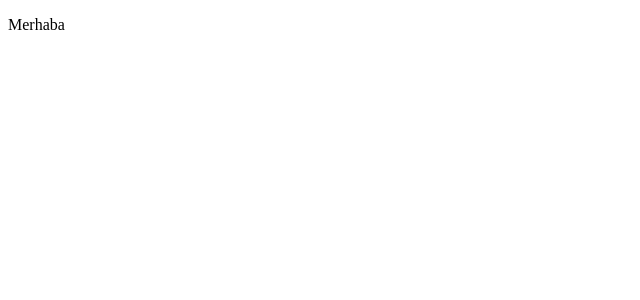
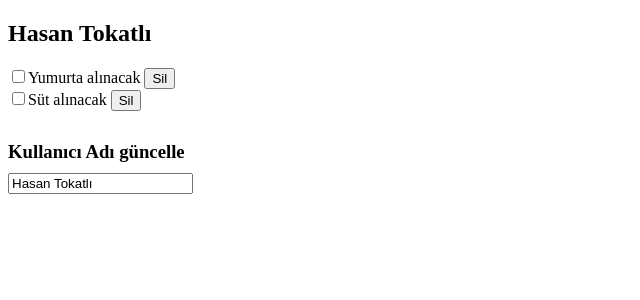
Before and after one commit to Melissacakil/hafta10, a React (Create React App) app: page / in a window 1280 px wide. Shown: the top 300 px of the page, without its empty margins (0-640 px from the left). Built offline with nearby package versions, Linux system fonts and the light colour scheme.

Commit message:
usereducer örnekleri yapıldı.

```diff
--- a/src/App.js
+++ b/src/App.js
@@ -1,5 +1,57 @@
+import { useReducer } from "react";
+
+const ilkVeri = [
+  {
+    id: 1,
+    baslik: "Yumurta alınacak",
+    durum: false,
+  },
+
+  {
+    id: 2,
+    baslik: "Süt alınacak",
+    durum: false,
+  },
+];
+
+const reducerFonksiyonu = (state, aksiyon) => {
+  switch (aksiyon.type) {
+    case "COMPLETE":
+      return state.map((yapilacakIs) => {
+        if (yapilacakIs.id === aksiyon.id) {
+          return { ...yapilacakIs, durum: !yapilacakIs.durum };
+        } else {
+          return yapilacakIs;
+        }
+      });
+    default:
+      return state;
+  }
+};
+
 function App() {
-  return <p>Merhaba</p>;
+  const [yapilacaklar, vekilFonksiyon] = useReducer(reducerFonksiyonu, ilkVeri);
+
+  const tamamlamaGuncelle = (yapilacakIs) => {
+    vekilFonksiyon({ type: "COMPLETE", id: yapilacakIs.id });
+  };
+
+  return (
+    <>
+      {yapilacaklar.map((yapilacakIs) => (
+        <div key={yapilacakIs.id}>
+          <label>
+            <input
+              type="checkbox"
+              checked={yapilacakIs.durum}
+              onChange={() => tamamlamaGuncelle(yapilacakIs)}
+            />
+            {yapilacakIs.baslik}
+          </label>
+        </div>
+      ))}
+    </>
+  );
 }
 
 export default App;
--- /dev/null
+++ b/src/App3.jsx
@@ -0,0 +1,109 @@
+//App2 komponentinin useReducer ile yeniden yazılmış hali
+
+import { useReducer } from "react";
+
+const ilkVeri = [
+  {
+    id: 1,
+    baslik: "Yumurta alınacak",
+    durum: false,
+  },
+
+  {
+    id: 2,
+    baslik: "Süt alınacak",
+    durum: false,
+  },
+];
+
+const yapilacaklarReducer = (state, aksiyon) => {
+  switch (aksiyon.type) {
+    case "DURUM_DEGISTIR":
+      return state.map((yapilacakIs) => {
+        if (aksiyon.id === yapilacakIs.id) {
+          return { ...yapilacakIs, durum: !yapilacakIs.durum };
+        } else {
+          return yapilacakIs;
+        }
+      });
+
+    case "IS_SIL":
+      return state.filter((yapilacakIs) => {
+        if (aksiyon.id != yapilacakIs.id) return yapilacakIs;
+      });
+
+    default:
+      return state;
+  }
+};
+
+const kullaniciReducer = (state, aksiyon) => {
+  switch (aksiyon.type) {
+    case "ISIM_DEGISTIR":
+      return aksiyon.yeniDeger;
+
+    default:
+      return state;
+  }
+};
+
+function App() {
+  const [yapilacaklar, yapilacaklarVekilFonksiyonu] = useReducer(
+    yapilacaklarReducer,
+    ilkVeri
+  );
+  const [kullanici, kullaniciVekilFonksiyonu] = useReducer(
+    kullaniciReducer,
+    "Hasan Tokatlı"
+  );
+
+  const tamamlamaGuncelle = (tiklananIs) => {
+    yapilacaklarVekilFonksiyonu({ type: "DURUM_DEGISTIR", id: tiklananIs.id });
+  };
+
+  const kullaniciDegistir = (olay) => {
+    kullaniciVekilFonksiyonu({
+      type: "ISIM_DEGISTIR",
+      yeniDeger: olay.target.value,
+    });
+  };
+
+  const isSil = (tiklananIs) => {
+    yapilacaklarVekilFonksiyonu({ type: "IS_SIL", id: tiklananIs.id });
+  };
+
+  return (
+    <>
+      <header>
+        <h2>{kullanici}</h2>
+      </header>
+
+      {yapilacaklar.map((yapilacakIs) => (
+        <div key={yapilacakIs.id}>
+          <label>
+            <input
+              type="checkbox"
+              checked={yapilacakIs.durum}
+              onChange={() => tamamlamaGuncelle(yapilacakIs)}
+            />
+            {yapilacakIs.baslik}{" "}
+            <button
+              onClick={() => {
+                isSil(yapilacakIs);
+              }}
+            >
+              Sil
+            </button>
+          </label>
+        </div>
+      ))}
+
+      <form style={{ marginTop: 30 }}>
+        <h3 style={{ marginBottom: 10 }}>Kullanıcı Adı güncelle</h3>
+        <input type="text" value={kullanici} onChange={kullaniciDegistir} />
+      </form>
+    </>
+  );
+}
+
+export default App;
--- a/src/index.js
+++ b/src/index.js
@@ -1,6 +1,6 @@
 import React from "react";
 import ReactDOM from "react-dom/client";
-import App from "./App";
+import App3 from "./App3";
 
 const root = ReactDOM.createRoot(document.getElementById("root"));
-root.render(<App />);
+root.render(<App3 />);
```
Also changed, not shown: src/App2.jsx (added, +81 -0 lines).
